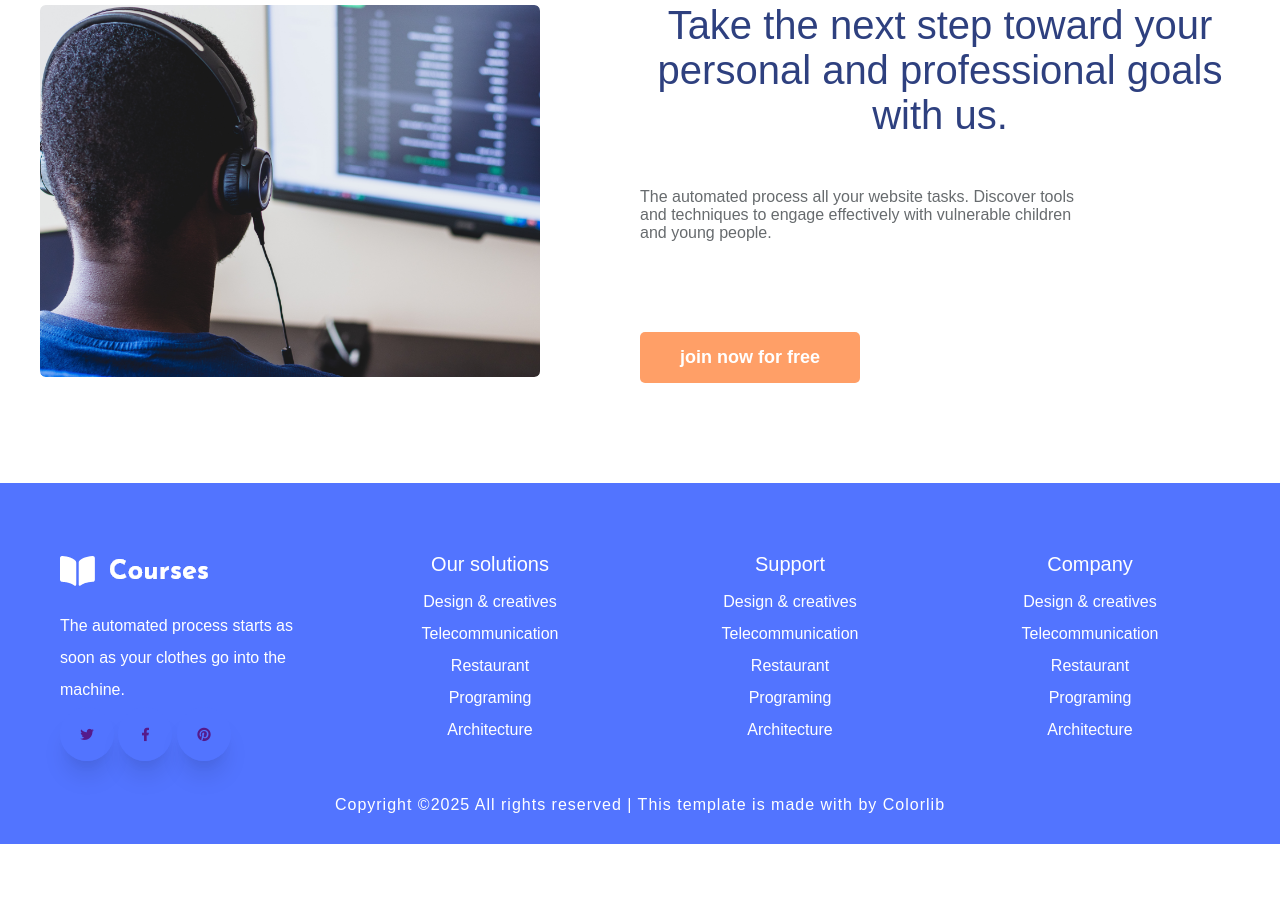
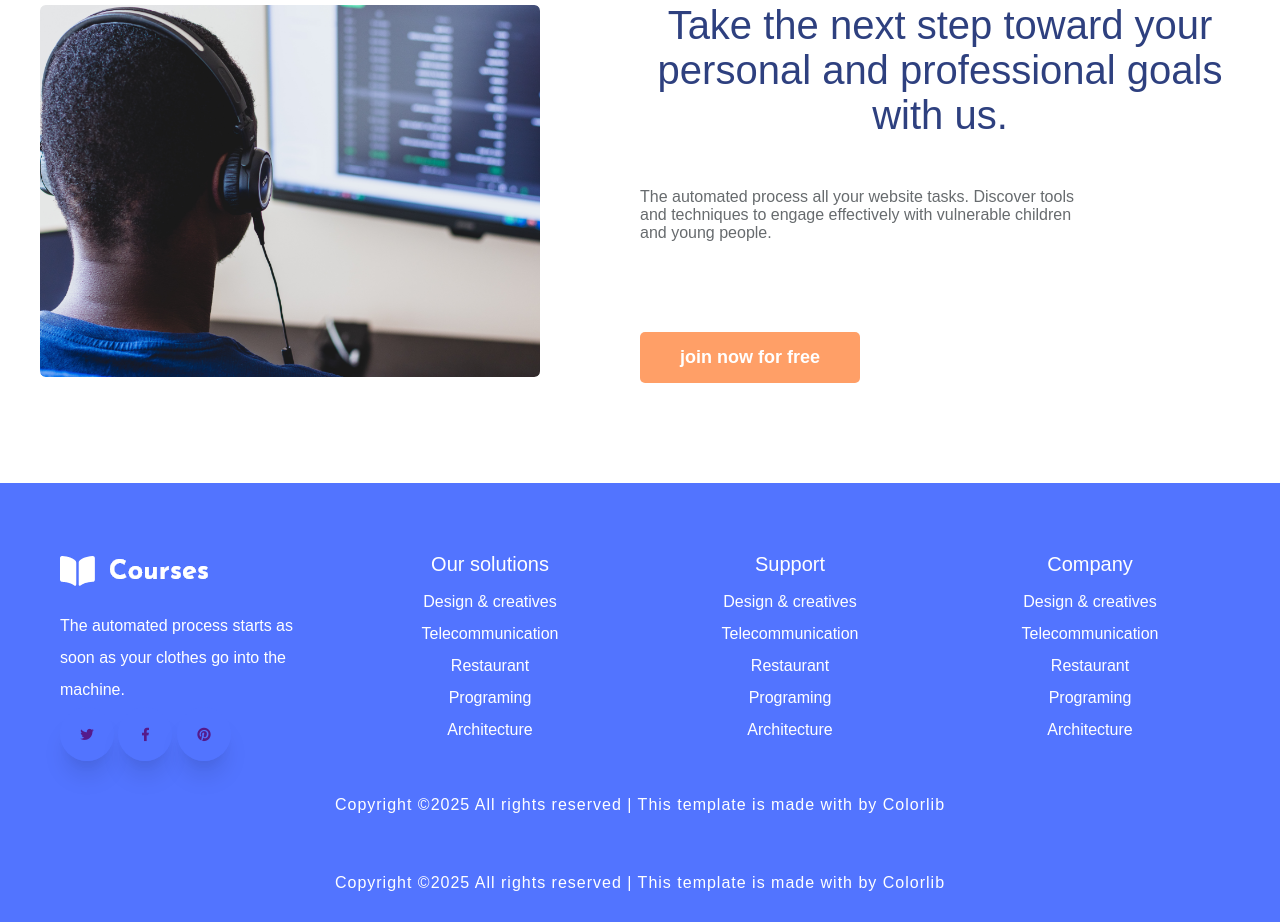
Before and after one commit to utsav76984/max-width-project, a plain HTML site: page index.html in a window 1280 px wide. Shown: the part 4943-5865 px from the top of the page. Before the commit the page ends 5787 px from the top, so only its background shows below. Drawn offline with nearby package versions, Linux system fonts and the light colour scheme.

Commit message:
footer cnged

```diff
--- a/index.html
+++ b/index.html
@@ -468,6 +468,10 @@
                         <p>Copyright ©2025 All rights reserved | This template is made with  by Colorlib</p>
 
                     </div>
+                    <div class="last-part-2">
+                        <p>Copyright ©2025 All rights reserved | This template is made with  by Colorlib</p>
+
+                    </div>
                 </div>
             </div>
 
```
